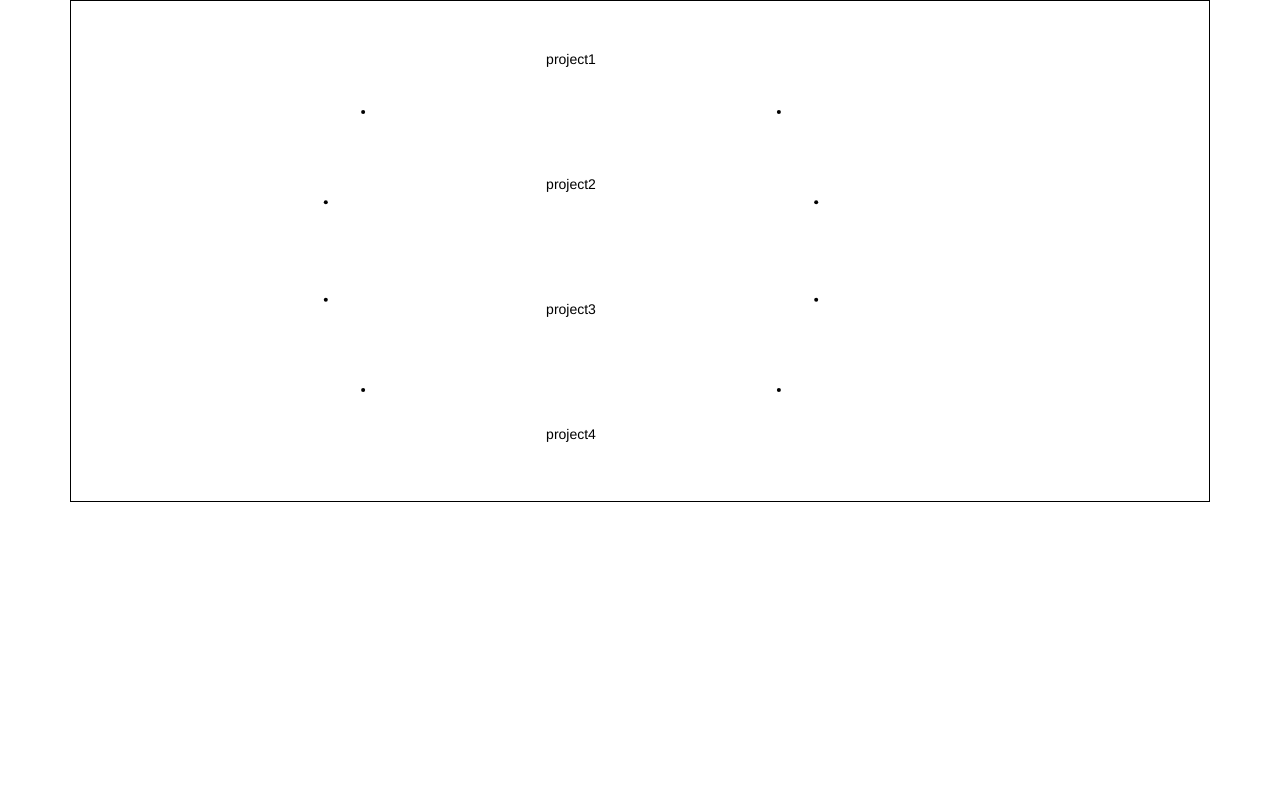
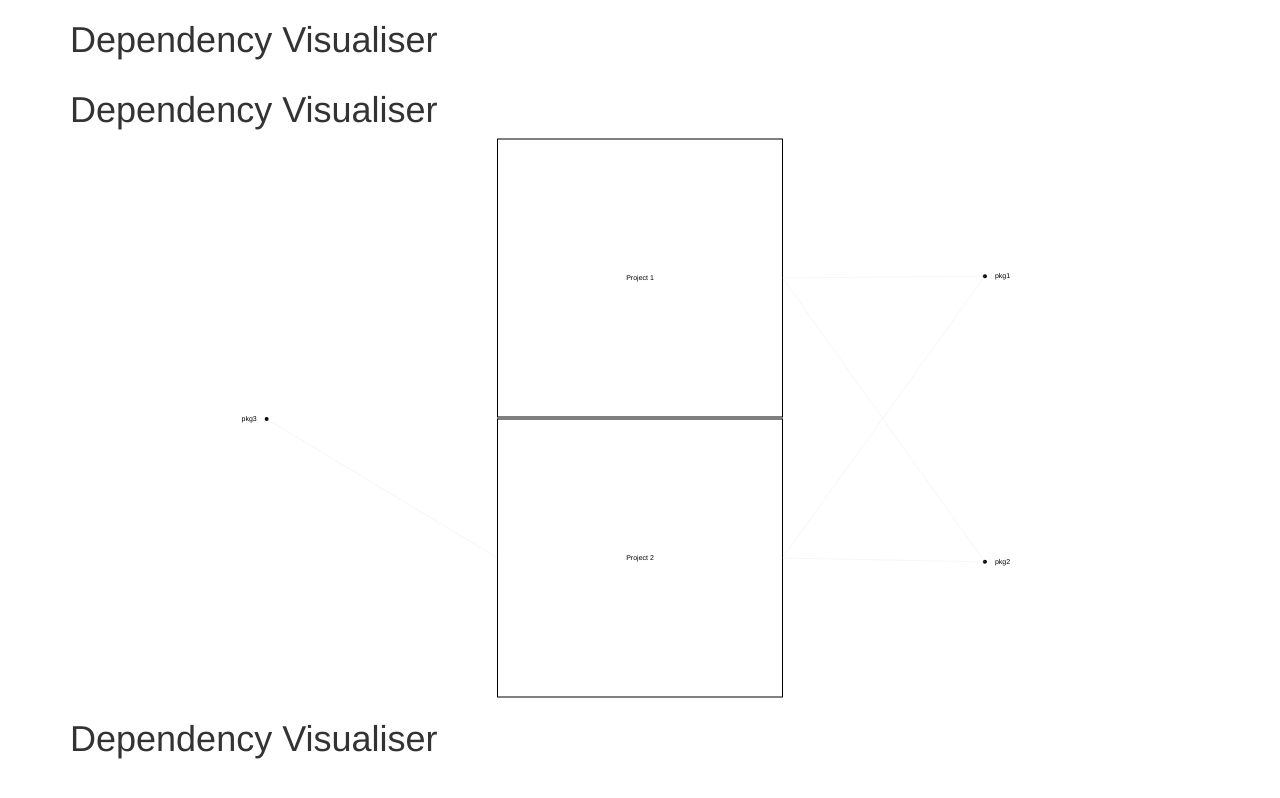
Before and after one commit to reaandrew/dependency-flower-viewer, a website: page index.html in a window 1280 px wide. Drawn offline with Linux system fonts and the light colour scheme.

Commit message:
initial version of the site

```diff
--- a/index.html
+++ b/index.html
@@ -12,12 +12,44 @@
         <div class="container">
             <div class="row">
                 <div class="col-md-12">
+                    <h1>Dependency Visualiser</h1>
+                </div>
+            </div>
+            <div class="row">
+                <div class="col-md-12">
+                    <h1>Dependency Visualiser</h1>
+                </div>
+            </div>
+            <div class="row">
+                <div class="col-md-12">
                     <div id="graph"></div>
+                </div>
+            </div>
+            <div class="row">
+                <div class="col-md-12">
+                    <h1>Dependency Visualiser</h1>
                 </div>
             </div>
         </div>
 
+        <script src="/public/js/view-model.js"></script>
         <script src="/public/js/site.js"></script>
+        <script>
+           $(document).ready(function() {
+               var viewModel = new ViewModel();
+               viewModel.createProject('Project 1')
+                    .addPackage('pkg1')
+                    .addPackage('pkg2');
+
+               viewModel.createProject('Project 2')
+                    .addPackage('pkg1')
+                    .addPackage('pkg2')
+                    .addPackage('pkg3');
+
+               var view = new DependencyView('#graph');
+               view.draw(viewModel);
+           })
+        </script>
     </body>
 
 </html>
--- a/public/css/site.css
+++ b/public/css/site.css
@@ -1,3 +1,4 @@
 #graph {
-    border: 1px black solid
+    min-height: 70%;;
+    font-size: 0.5em;
 }
--- a/public/js/site.js
+++ b/public/js/site.js
@@ -1,20 +1,97 @@
+//var projects = [];
+//var packages = [];
+
+//var numberOfProjects = getRandomArbitrary(1,100);
+//var numberOfPackages = getRandomArbitrary(1,200);
+/*
+for (i = 0; i < numberOfPackages; i ++) {
+
+    var pkg = {
+        name : 'pkg'+(i+1)
+    }
+    packages.push(pkg);
+}
+
+for (j = 0; j < numberOfProjects; j ++) {
+    var project = {
+        name : 'project'+(j+1),
+        pkgs: []
+    }
+    var pkgs = randomArray(getRandomArbitrary(1,numberOfPackages), numberOfPackages);
+    for (i = 0; i < pkgs.length; i ++) {
+        var pkg = {
+            name : 'pkg'+(i+1)
+        }
+        project.pkgs.push(pkg);
+    }
+    projects.push(project);
+}
+
 $(document).ready(function() {
     draw($('#graph'));
 });
+*/
 
+function getRandomArbitrary(min, max) {
+  return Math.ceil(Math.random() * (max - min) + min);
+}
+
+function randomArray(length, max) {
+    return Array.apply(null, Array(length)).map(function() {
+        return Math.round(Math.random() * max);
+    });
+}
 
 function d2R(degrees) {
   var pi = Math.PI;
   return degrees * (pi / 180);
 }
 
-function draw(element) {
+function x(d, index, segment, radius, count){
+      var gap = d2R((segment / 2) / Math.ceil(count/2));
+      var useIndex = index % Math.ceil(count/2);
+      var padding = d2R(segment/4);
+      if (index >= (count/2)) {
+        gap = d2R((segment / 2) / Math.floor(count/2));
+        padding += d2R(segment);
+        useIndex = index % Math.floor(count/2);
+      }
+      padding += gap/2;
+      console.log('gap', ((segment / 2) / Math.ceil(count/2))) + (segment/4);
+      var a = (gap * useIndex + padding) - Math.PI / 2;
+      return Math.cos(a) * radius;
+}
 
-  var width = 1000;
-  var height = 500;
+function y(d, index, segment, radius, count){
+      var gap = d2R((segment / 2) / Math.ceil(count/2));
+      var useIndex = index % Math.ceil(count/2);
+      var padding = d2R(segment/4);
+      if (index >= (count/2)) {
+        gap = d2R((segment / 2) / Math.floor(count/2));
+        padding += d2R(segment);
+        useIndex = index % Math.floor(count/2);
+      }
+      padding += gap/2;
+      var a = (gap * useIndex + padding)  - Math.PI / 2;
+      return Math.sin(a) * radius;
+}
+
+function DependencyView(element){
+
+    self.element = element;
+
+    self.draw = function(viewModel){
+        drawView($(element), viewModel.projects, viewModel.dependencies);
+    }
+
+    return self;
+}
+
+function drawView(element, projects, packages) {
+  var width = $(element).width();
+  var height = $(element).height();
   var segment = 180;
-  var radius = 250;
-
+  var radius = Math.min(height, width)/1.5;
 
   var svg = d3.select(element.get(0))
     .append('svg')
@@ -22,93 +99,149 @@ function draw(element) {
     .attr('height', height)
     .style('overflow', 'visible');
 
-
   var g = svg.append('g').attr('transform',
     'translate(' + width / 2 + ',' + height / 2 + ')');
 
-
-  //var projects = ['project1','project2','project3', 'project4', 'project5'];
-  var projects = ['project1','project2','project3', 'project4'];
-  var packages = ['pkg1','pkg2','pkg3', 'pkg4', 'pkg5', 'pkg6', 'pkg7', 'pkg8']
-
   var diagramGroup = g.append('g');
 
+        console.log(packages);
   var packageGroup = diagramGroup.append('g').selectAll('circle')
     .data(function() {
+        for (var i = 0; i< packages.length; i++){
+            packages[i].x = x(undefined, i, segment, radius, packages.length);
+            packages[i].y = y(undefined, i, segment, radius, packages.length);
+        };
         return packages;
     })
     .enter();
 
   packageGroup.append('g').append('circle')
     .attr('cx', function(d, index) {
-      var gap = d2R((segment / 2) / Math.ceil(packages.length/2));
-      var useIndex = index % Math.ceil(packages.length/2);
-      var padding = d2R(segment/4);
-      if (index >= (packages.length/2)) {
-        gap = d2R((segment / 2) / Math.floor(packages.length/2));
-        padding += d2R(segment);
-        useIndex = index % Math.floor(packages.length/2);
-      }
-      padding += gap/2;
-      var a = (gap * useIndex + padding) - Math.PI / 2;
-      return Math.cos(a) * radius;
+        return d.x; //x (d, index, segment, radius);
     })
     .attr('cy', function(d, index) {
-      var gap = d2R((segment / 2) / Math.ceil(packages.length/2));
-      var useIndex = index % Math.ceil(packages.length/2);
-      var padding = d2R(segment/4);
-      if (index >= (packages.length/2)) {
-        gap = d2R((segment / 2) / Math.floor(packages.length/2));
-        padding += d2R(segment);
-        useIndex = index % Math.floor(packages.length/2);
-      }
-      padding += gap/2;
-      var a = (gap * useIndex + padding)  - Math.PI / 2;
-      return Math.sin(a) * radius;
+        return d.y; // y (d, index, segment, radius);
     })
     .attr('r', function(d) {
       return 2;
     })
-/*
+    .attr('id', function(d){
+        return d.name;
+    });
+
   packageGroup.append('g').append('text')
     .attr('x', function(d, index){
-      var gap = d2R(segment / packages.length / 2);
-      var padding = d2R(segment/4);
-      if (index > (packages.length/2)) {
-        padding += d2R(segment);
-      }
-      var a = (gap * index + (gap/2) + padding) - Math.PI / 2;
-      return Math.cos(a) * radius;
+        /*
+        var xValue = x(d, index, segment, radius) ;
+        if (index >= (packages.length/2)) {
+            return xValue;// + (-radius-xValue);
+        }else{
+            return xValue;// + (radius-xValue);
+        }
+        */
+        return d.x;
     })
     .attr('y', function(d, index){
-      var gap = d2R(segment / packages.length / 2);
-      var padding = d2R(segment/4);
-      if (index > (packages.length/2)) {
-        padding += d2R(segment/2);
-      }
-      var a = (gap * index + (gap/2) + padding)  - Math.PI / 2;
-      return Math.sin(a) * radius;
+        return d.y;// y (d, index, segment, radius);
     })
+    .attr("text-anchor", function(d, index){
+        if (index >= (packages.length/2)) {
+            return 'end';
+        }else{
+            return 'start';
+        }
+    })
+    .attr('dx', function(d, index){
+        if (index >= (packages.length/2)) {
+            return -10;
+        }else{
+            return 10;
+        }
+    })
+    .attr("dy", "0.25em")
+    /*
+    .attr('transform', function(d, index) {
+        var x = parseInt(d3.select(this).attr('x'));
+        var y = parseInt(d3.select(this).attr('y'));
+
+        var gap = (segment / 2) / Math.ceil(packages.length/2);
+        if (index >= (packages.length/2)) {
+            var rotation = ((gap * index) % 2) + 90;
+        }else{
+            var rotation = (gap * index)-45;
+        }
+        return 'rotate('+rotation+', '+(x)+', '+(y)+')';
+    })
+    */
     .text(function(d, index){
-        return d;
+        return d.name;
     });
-*/
 
-  var itemGroup = diagramGroup.append('g').selectAll('path')
+  var projectGroup = diagramGroup.append('g').selectAll('path')
     .data(function() {
       return projects;
     })
     .enter();
 
-  itemGroup.append('g').append('text')
+  var textGroup = projectGroup.append('g');
+
+  textGroup.append('rect')
+    .attr('x', -(width/4/2))
+    .attr('y', function(d, index){
+        var gap = height / projects.length;
+        var position = (index * gap) + gap / 2;
+        return position - (height/projects.length/2) - (height/2);
+    })
+    .attr('width', width/4)
+    .attr('height', (height/projects.length) - 2)
+    .attr('fill', 'white')
+    .attr('stroke', 'black')
+    .on('mouseover', function(){
+        d3.select(this.parentNode).selectAll('line').attr('stroke', 'black').style("stroke-opacity", 1);;
+    })
+    .on('mouseout', function(){
+        d3.select(this.parentNode).selectAll('line').attr('stroke', 'lightgrey').style("stroke-opacity", 0.2);;
+    });
+
+  textGroup.append('text')
     .attr('x', 0)
     .attr('y', function(d, index){
         var gap = height / projects.length;
         var position = (index * gap) + gap / 2;
-        return position - (height/2);
+        return position - 1 - (height/2);
     })
     .attr("text-anchor", "middle")
+    .attr("dy", "0.25em")
     .text(function(d, index){
-        return d;
+        return d.name;
     });
+
+  textGroup.append('g').selectAll('line')
+        .data(function(d){
+            console.log('D', d);
+            return d.packages;
+        })
+        .enter()
+        .append('line')
+        .attr('x1', function(d, index){
+            return d3.select('#' + d.name).attr('cx');
+        })
+        .attr('y1', function(d, index){
+            return d3.select('#' + d.name).attr('cy');
+        })
+        .attr('x2', function(d, index){
+            var dimensions = d3.select(this.parentNode.parentNode).select('text').node().getBBox();
+            if (index >= (packages.length/2)) {
+                return d3.select(this.parentNode.parentNode).select('text').attr('x') - (width/4/2);
+            }else{
+                return d3.select(this.parentNode.parentNode).select('text').attr('x') + (width/4/2);
+            }
+        })
+        .attr('y2', function(d, index){
+            return d3.select(this.parentNode.parentNode).select('text').attr('y');
+        })
+        .attr("stroke-width", 1)
+        .attr("stroke", "lightgrey")
+        .style("stroke-opacity", 0.2);
+
 }
--- /dev/null
+++ b/public/js/view-model.js
@@ -0,0 +1,54 @@
+function Project(name){
+    var self = {};
+
+    self.packages = [];
+    self.name = name;
+
+    self.addPackage = function (pkg){
+        self.packages.push(pkg);
+        return self;
+    }
+
+    return self;
+}
+
+function ViewModel(){
+    var self = {};
+    self.projects = [];
+    self.dependencies = [];
+
+    self.hasDependency = function(dep){
+        for (var i = 0 ; i < self.dependencies.length; i++){
+            if (self.dependencies[i].name === dep.name) {
+                return true;
+            }
+        }
+        return false;
+    }
+
+    self.createProject = function(projectName){
+        var project = new Project(projectName);
+        self.projects.push(project);
+
+        var chainFunctions = {
+            addPackage: function(dep){
+                var dependency = {
+                    name: dep
+                };
+                project.addPackage(dependency);
+                if (!self.hasDependency(dependency)){
+                    self.dependencies.push(dependency);
+                }
+                return chainFunctions;
+            }
+        }
+
+        return chainFunctions;
+    }
+
+    return self;
+}
+
+var module = module || {};
+module.exports = module.exports || {};
+module.exports.ViewModel = ViewModel;
```
Also changed, not shown: package.json (added, +18 -0 lines), test/test-view-model.js (added, +19 -0 lines), 1 other file.
